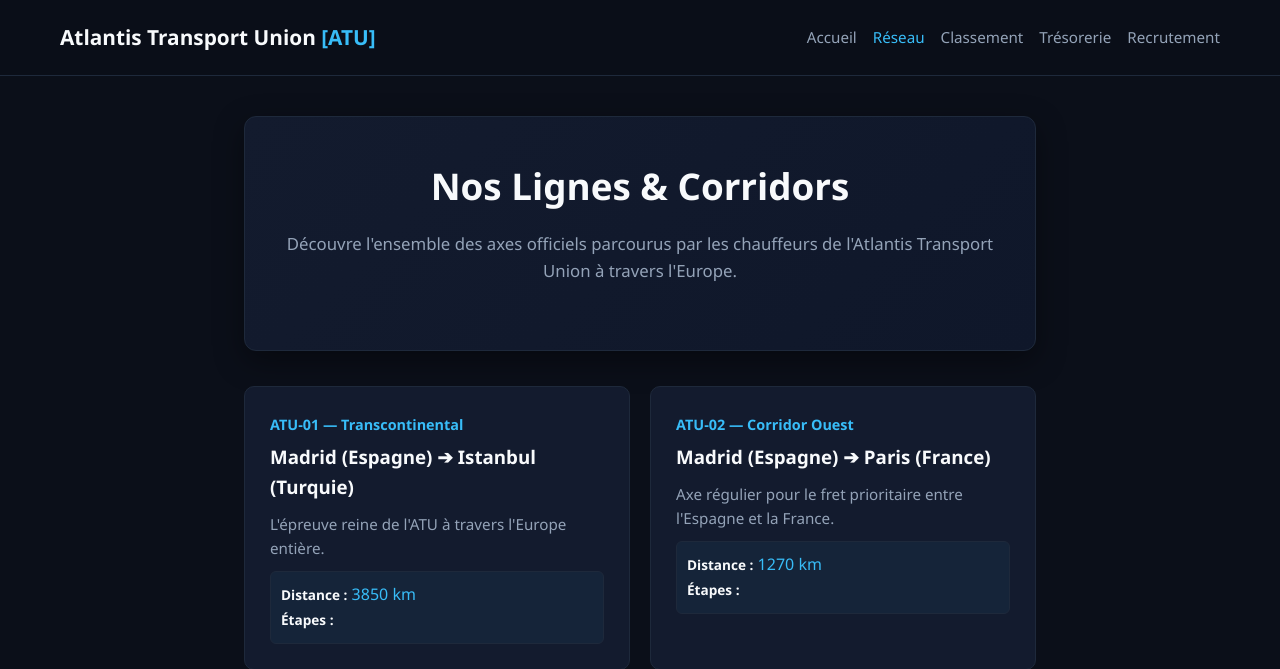
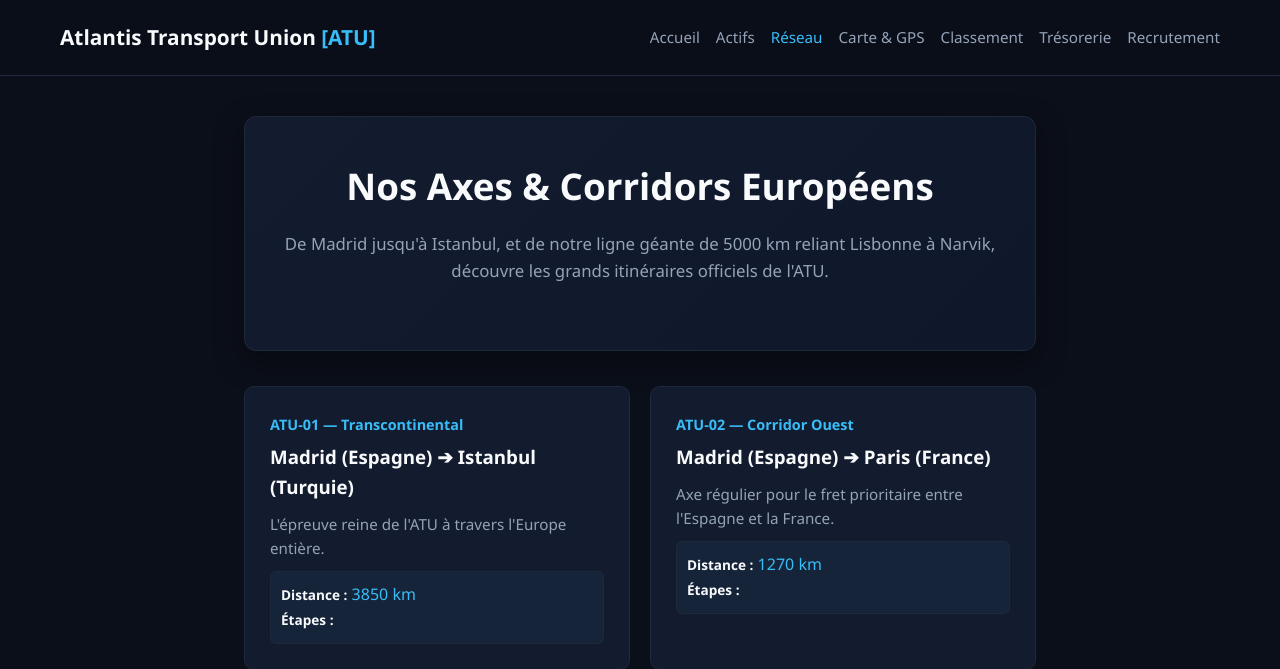
Before and after one commit to Trans-Europe-Rail/Atlantis-Transport-Union, a Flask app: page /lignes in a window 1280 px wide. Shown: the top 669 px of the page. Run offline with Flask 3, Linux system fonts and the light colour scheme.

Commit message:
Update title and headings in lignes.html

```diff
--- a/templates/lignes.html
+++ b/templates/lignes.html
@@ -2,7 +2,7 @@
 <html lang="fr">
 <head>
     <meta charset="UTF-8">
-    <title>{{ atu.nom }} — Réseau</title>
+    <title>{{ atu.nom }} — Réseau & Lignes</title>
     <link rel="stylesheet" href="{{ url_for('static', filename='style.css') }}">
 </head>
 <body>
@@ -13,7 +13,9 @@
             </div>
             <nav>
                 <a href="/">Accueil</a>
+                <a href="/actifs">Actifs</a>
                 <a href="/lignes" class="active">Réseau</a>
+                <a href="/carte">Carte & GPS</a>
                 <a href="/classement">Classement</a>
                 <a href="/factures">Trésorerie</a>
                 <a href="/recrutement">Recrutement</a>
@@ -23,8 +25,8 @@
 
     <main class="container">
         <section class="hero" style="padding: 40px 20px;">
-            <h2>Nos Lignes & Corridors</h2>
-            <p>Découvre l'ensemble des axes officiels parcourus par les chauffeurs de l'Atlantis Transport Union à travers l'Europe.</p>
+            <h2>Nos Axes & Corridors Européens</h2>
+            <p>De Madrid jusqu'à Istanbul, et de notre ligne géante de 5000 km reliant Lisbonne à Narvik, découvre les grands itinéraires officiels de l'ATU.</p>
         </section>
 
         <div class="grid">
```
